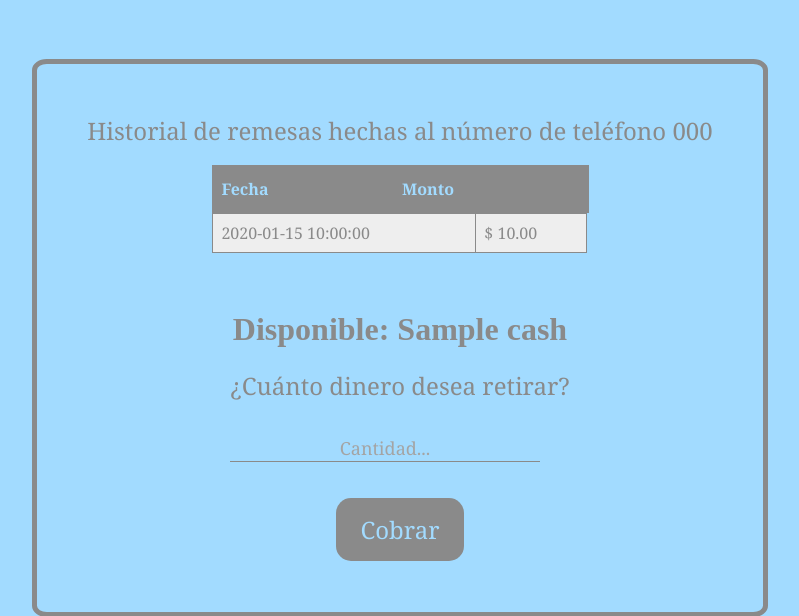
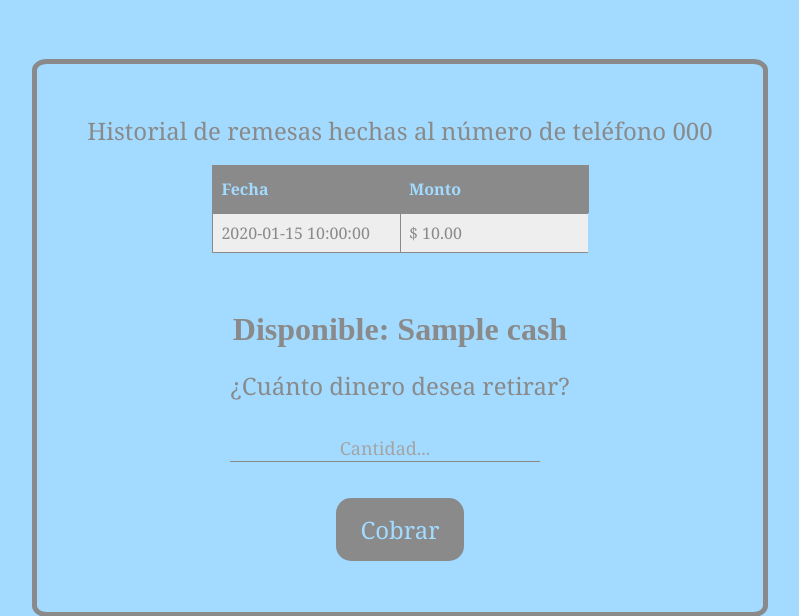
Before and after one commit to Team-capstone-machines/app-remittances, a Flask app: template web_flask/templates/history.html in a window 1280 px wide. Shown: the top 616 px of the page, without its empty margins (240-1039 px from the left). Run offline with Flask 2, Linux system fonts and the light colour scheme; the template is opened without the code that fills it: most values are stand-ins (such as "Sample title", 1, 10 or a date in 2020).

Commit message:
Upload table finished

```diff
--- a/web_flask/static/styles/history.css
+++ b/web_flask/static/styles/history.css
@@ -20,23 +20,23 @@ body {
     width: 60%;
 }
 
-table tbody {
+tbody {
     display: block;
     max-height: 200px;
     overflow-y: scroll;
 }
 
-table thead {
+table thead, tbody tr {
     display: table;
     width: 100%;
 }
 
-table tbody tr {
-    display: table;
-    width: 99.7%;
+tbody::-webkit-scrollbar {
+    display: none;
 }
 
 #transactions {
+    display: table;
     font-family: Cambria;
     border-collapse: collapse;
     width: 100%;
@@ -45,6 +45,8 @@ table tbody tr {
 #transactions td, #transactions th {
     border: 1px solid #8A8A8A;
     padding: 8px;
+    width: 10em;
+    overflow: hidden;
 }
 
 #transactions tr:nth-child(odd) {
```
